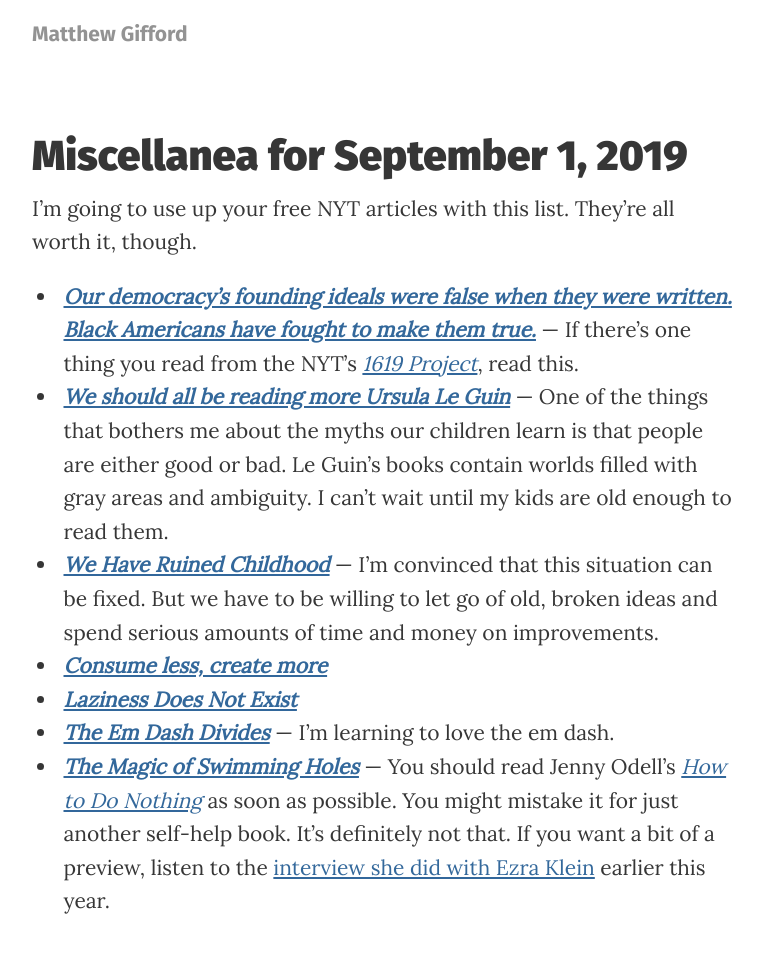
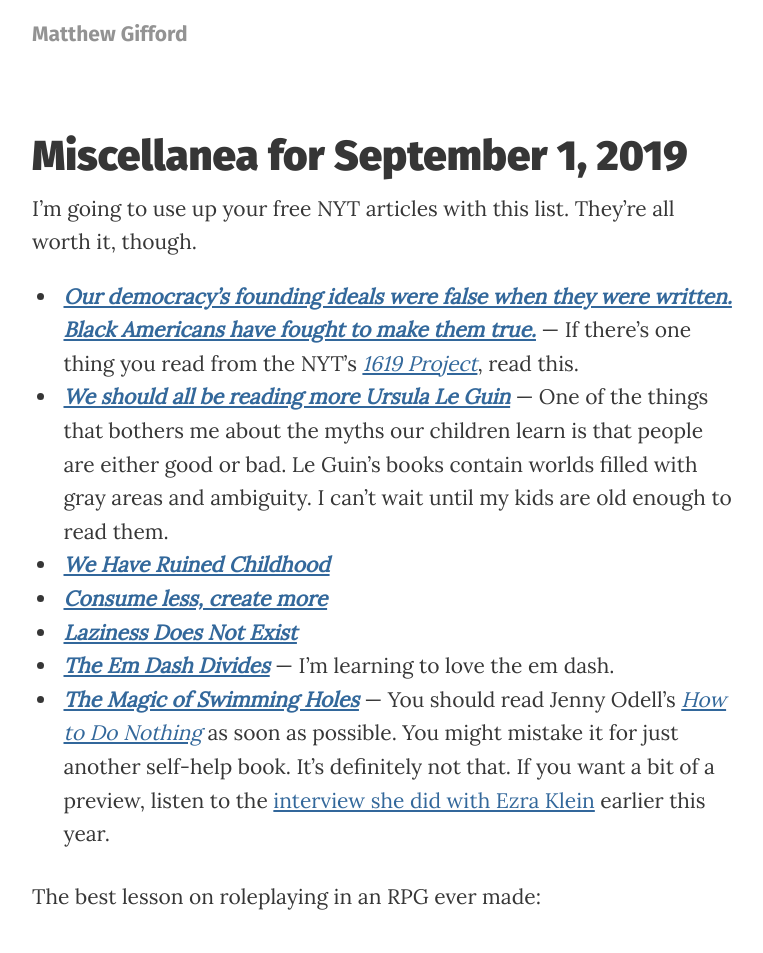
Before and after one commit to mattg/matthewgifford.com, a Jekyll site: the page built from _posts/2019-09-01-miscellanea.md, in a window 1280 px wide. Shown: the top 953 px of the page, without its empty margins (258-1021 px from the left). Built offline with Jekyll 4.4.1, drawn with Linux system fonts in a browser that asks for light colours; comment, search, counter and statistics services are not loaded; grey boxes are pictures that could not be loaded.

```diff
--- a/_posts/2019-09-01-miscellanea.md
+++ b/_posts/2019-09-01-miscellanea.md
@@ -10,7 +10,7 @@ I'm going to use up your free NYT articles with this list. They're all worth it,
 
 - ___[Our democracy’s founding ideals were false when they were written. Black Americans have fought to make them true.](https://www.nytimes.com/interactive/2019/08/14/magazine/black-history-american-democracy.html)___ — If there's one thing you read from the NYT's _[1619 Project](https://www.nytimes.com/interactive/2019/08/14/magazine/1619-america-slavery.html)_, read this.
 - ___[We should all be reading more Ursula Le Guin](https://theoutline.com/post/7886/ursula-le-guin-carrier-bag-theory)___ — One of the things that bothers me about the myths our children learn is that people are either good or bad. Le Guin's books contain worlds filled with gray areas and ambiguity. I can't wait until my kids are old enough to read them.
-- ___[We Have Ruined Childhood](https://www.nytimes.com/2019/08/17/opinion/sunday/childhood-suicide-depression-anxiety.html)___ — I'm convinced that this situation can be fixed. But we have to be willing to let go of old, broken ideas and spend serious amounts of time and money on improvements.
+- ___[We Have Ruined Childhood](https://www.nytimes.com/2019/08/17/opinion/sunday/childhood-suicide-depression-anxiety.html)___
 - ___[Consume less, create more](https://tjcx.me/posts/consumption-distraction/)___
 - ___[Laziness Does Not Exist](https://humanparts.medium.com/laziness-does-not-exist-3af27e312d01)___
 - ___[The Em Dash Divides](https://www.nytimes.com/2019/08/14/style/em-dash-punctuation.html)___ — I'm learning to love the em dash.
```
Also changed, not shown: index.md (+1 -1 lines).
